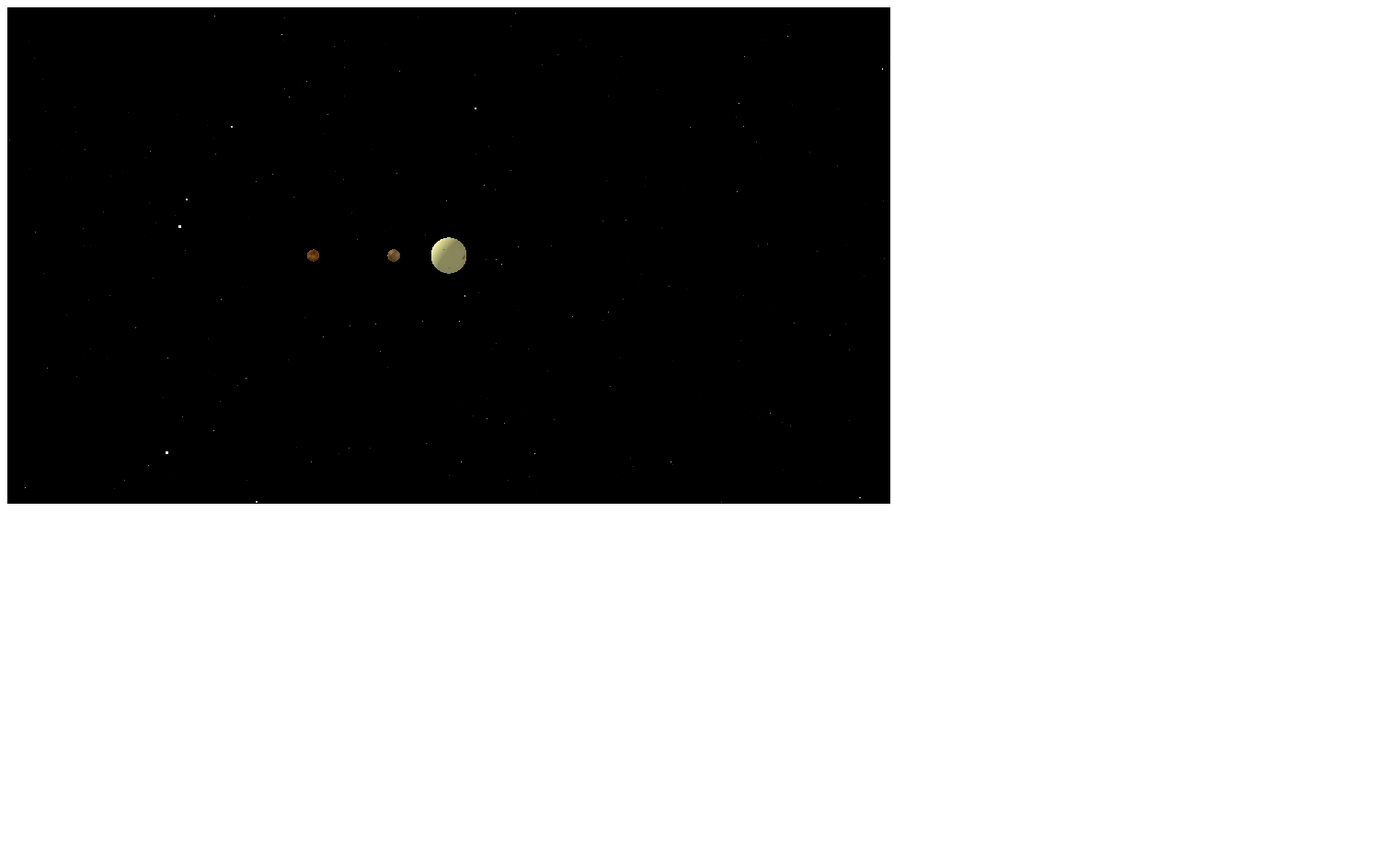
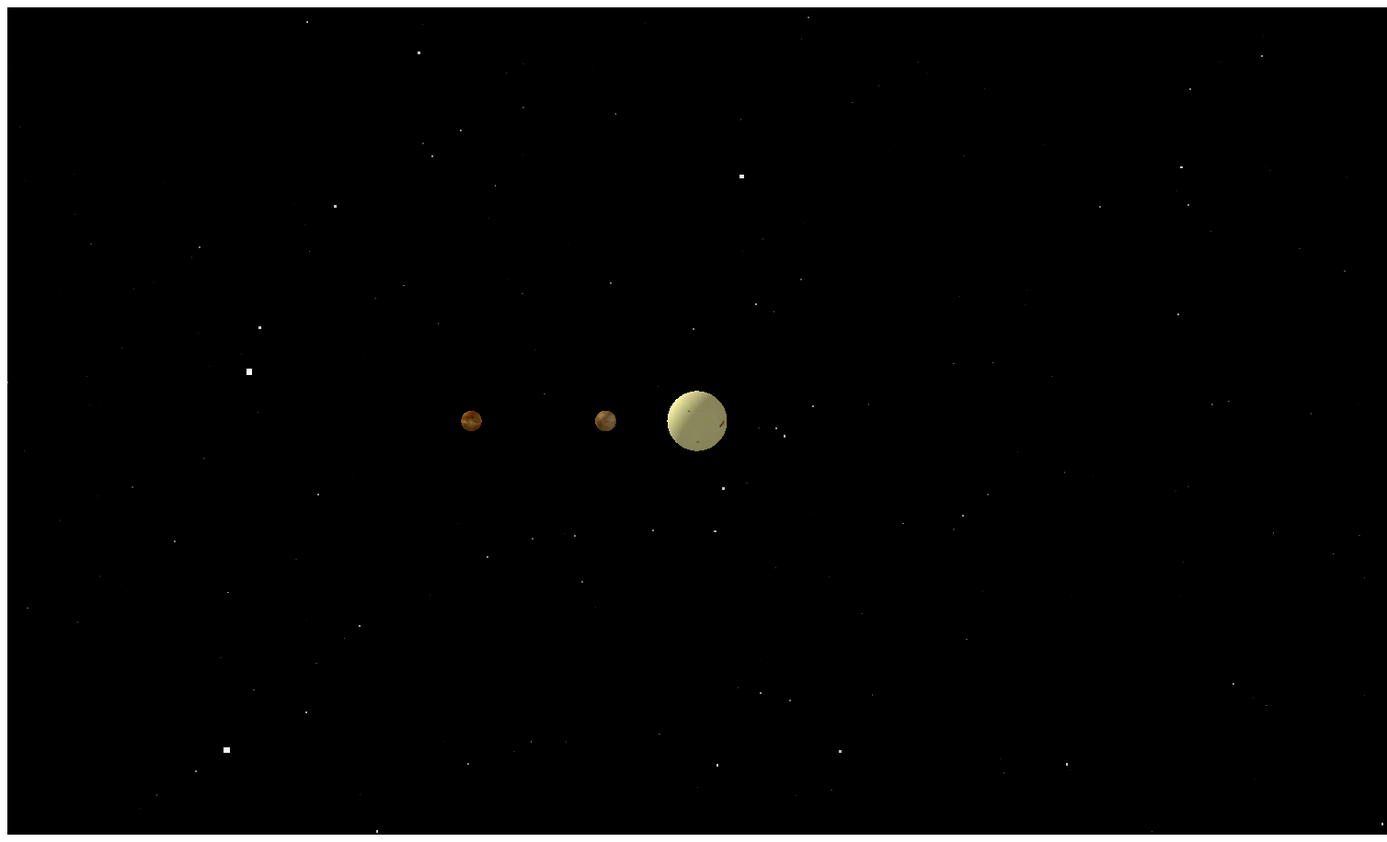
Before and after one commit to riho0820/practice, a plain HTML site: page index.html in a window 1280 px wide. Shown: the whole page at 92% size, 1508 px wide, since content can reach past the window. Before the commit the page ends 800 px from the top, so only its background shows below. Drawn offline with nearby package versions, Linux system fonts and the light colour scheme.

```diff
--- a/index.html
+++ b/index.html
@@ -8,8 +8,8 @@
 
       function init() {
         // サイズを指定
-        const width = 960;
-        const height = 540;
+        const width = 1500;
+        const height = 900;
         let rot = 0;
 
         // レンダラーを作成
@@ -121,7 +121,7 @@
 
           // マテリアルを作成
           const material = new THREE.PointsMaterial({
-            size: 3,
+            size: 4,
             color: 0xffffff,
           });
 
```
